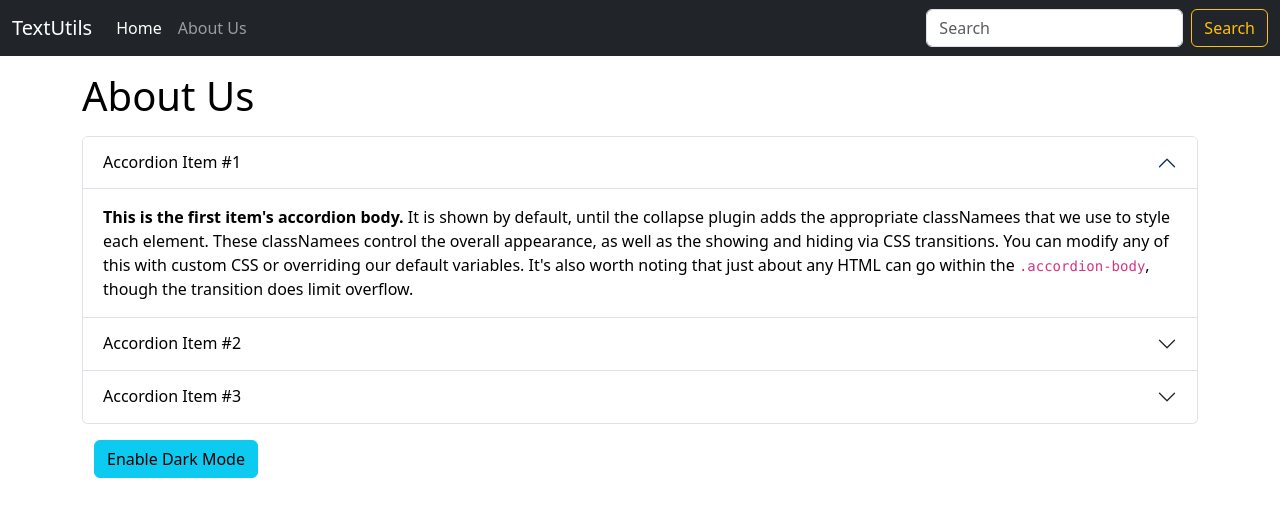
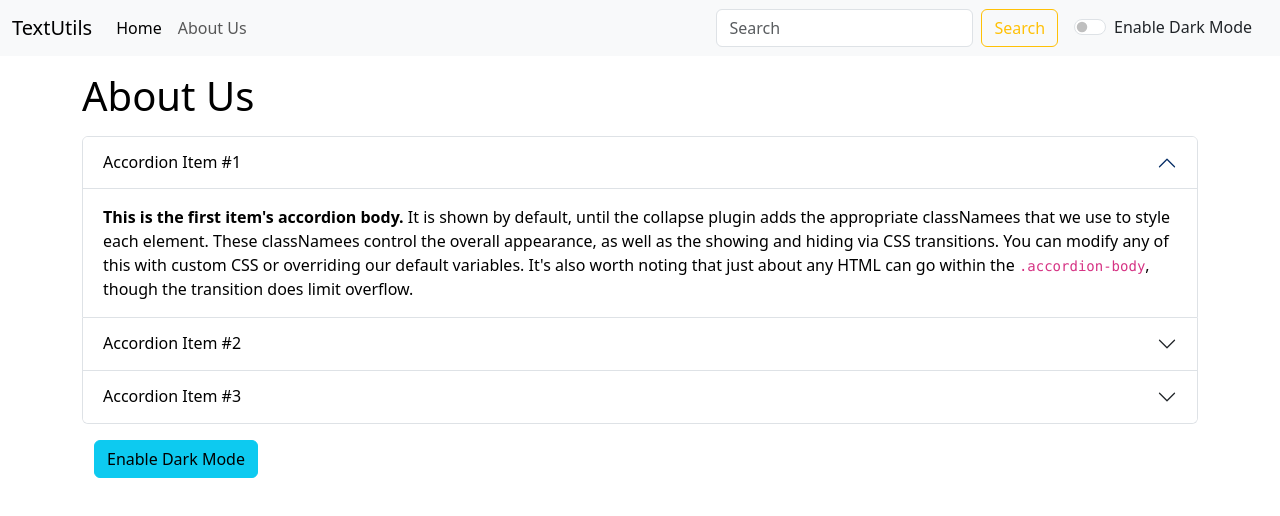
Before and after one commit to JsKaur/React, a React (Create React App) app: page / in a window 1280 px wide. Shown: the top 516 px of the page. Built offline with nearby package versions, Linux system fonts and the light colour scheme.

Commit message:
Refactored App component

```diff
--- a/src/App.js
+++ b/src/App.js
@@ -1,4 +1,5 @@
 
+import { useState } from 'react';
 import './App.css'; // style sheet
 import About from './components/About.js';
 import './components/Navbar.js';
@@ -8,12 +9,24 @@
 
 function App() {
 
+  const [mode, setMode]=useState('light');
+
+  const toggleMode = () =>{
+    if (mode==='light'){
+      setMode('dark');
+      document.body.style.backgroundColor='black';
+    }
+    else{
+      setMode('light');
+      document.body.style.backgroundColor='white';
+    }
+  }
   return (
     // using the component here. not the whole code to be written here.
     // <Navbar title="Textutils" About="About Us" />   using props.
 
     <>
-    <Navbar title="TextUtils" About="About Us" />
+    <Navbar title="TextUtils" About="About Us" modes={mode} toggleMode={toggleMode} />
 
     {/* className='container' makes the text area center. */}
 
--- a/src/components/Navbar.js
+++ b/src/components/Navbar.js
@@ -8,7 +8,7 @@
 // props are properties and accessed like variables.
 export default function Navbar(props) {
   return (
-    <nav className="navbar navbar-expand-lg navbar-dark bg-dark">
+    <nav className={`navbar navbar-expand-lg navbar-${props.modes} bg-${props.modes}`}>
       <div className="container-fluid">
         <a className="navbar-brand" href="/">
           {props.title}
@@ -49,6 +49,10 @@
               Search
             </button>
           </form>
+          <div className={`form-check form-switch text-${props.modes==='light'? 'dark' :'light'} mx-3`}>
+  <input className="form-check-input" onClick={props.toggleMode} type="checkbox" role="switch" id="flexSwitchCheckDefault" />
+  <label className="form-check-label" for="flexSwitchCheckDefault">Enable Dark Mode</label>
+</div>
         </div>
       </div>
     </nav>
```
